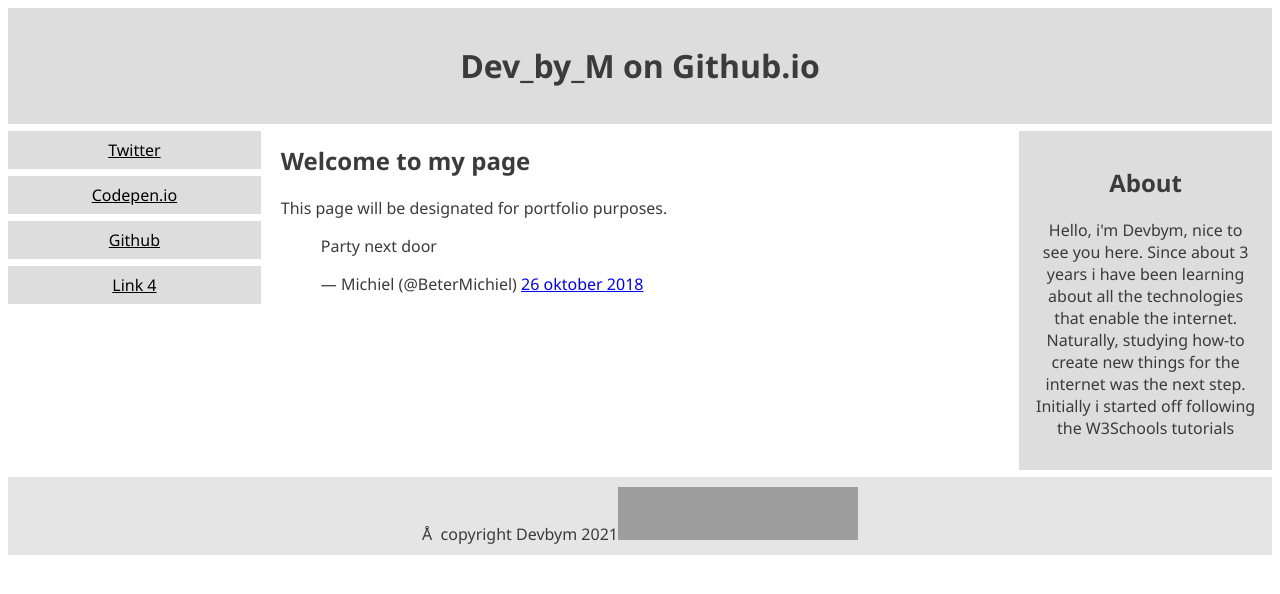
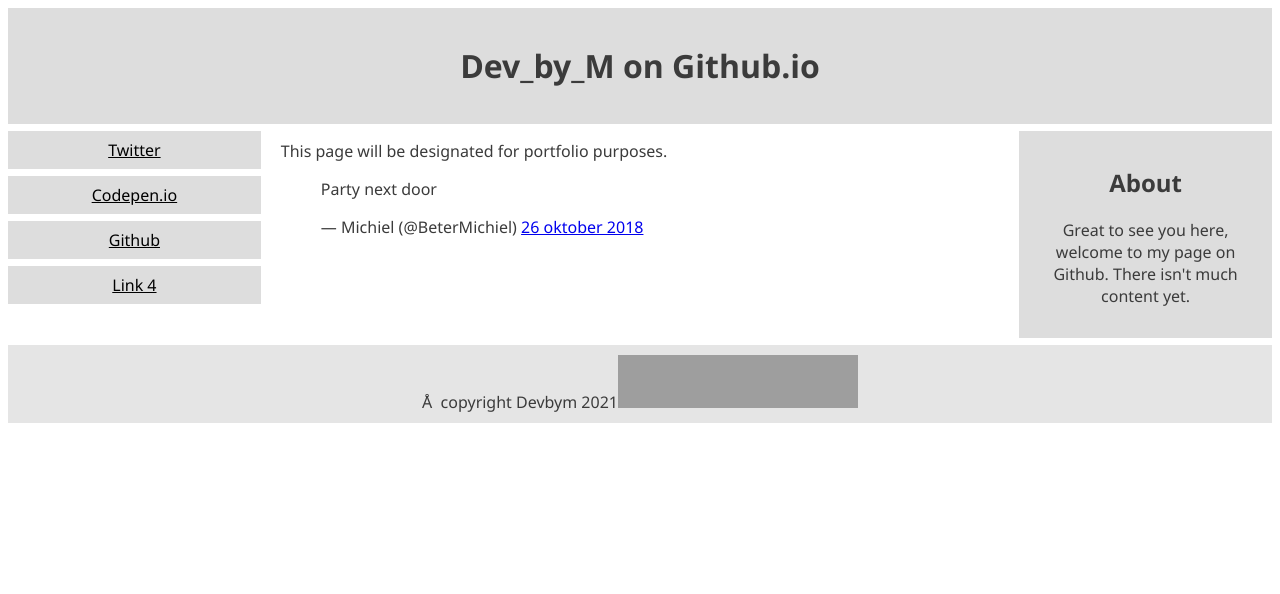
Before and after one commit to devbym/devbym.github.io, a Jekyll site: the page index.html, which Jekyll copies as it is, in a window 1280 px wide. Shown: the top 594 px of the page. Built offline with Jekyll 4.4.1, drawn with Linux system fonts in a browser that asks for light colours; comment, search, counter and statistics services are not loaded; grey boxes are pictures that could not be loaded.

Commit message:
Updated texts

```diff
--- a/index.html
+++ b/index.html
@@ -30,7 +30,6 @@
       </div>
 
       <div class="main">
-        <h2>Welcome to my page</h2>
         <p>This page will be designated for portfolio purposes.</p>
         <blockquote class="twitter-tweet" data-lang="nl">
           <p lang="en" dir="ltr">Party next door</p>
@@ -45,10 +44,8 @@
       <div class="right">
         <h2>About</h2>
         <p>
-          Hello, i'm Devbym, nice to see you here. Since about 3 years i have
-          been learning about all the technologies that enable the internet.
-          Naturally, studying how-to create new things for the internet was the
-          next step. Initially i started off following the W3Schools tutorials
+          Great to see you here, welcome to my page on Github.
+          There isn't much content yet.
         </p>
       </div>
     </div>
```
